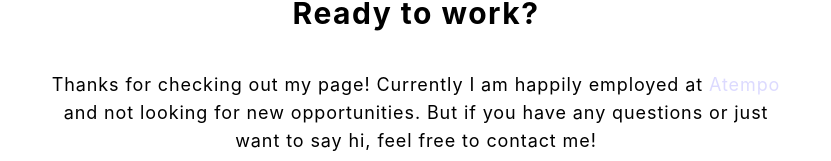
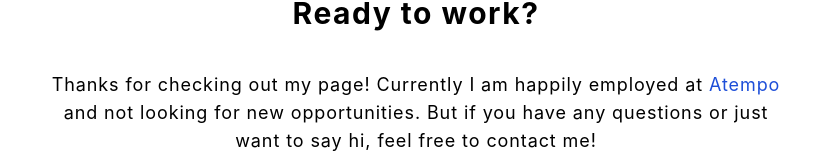
Before and after one commit to mischulz14/ms-portfolio, a Next.js app: page / in a window 1280 px wide. Shown: the part 3041-3202 px from the top of the page, without its empty margins (224-1055 px from the left). Built offline with nearby package versions, Linux system fonts and the light colour scheme.

Commit message:
fix link color

```diff
--- a/components/Contact.js
+++ b/components/Contact.js
@@ -19,7 +19,7 @@ function Contact() {
             <p className="mb-8 text-lg description">
               Thanks for checking out my page! Currently I am happily employed
               at{' '}
-              <a className="text-[#6b63ff3d]" href="https://www.atempo.at/">
+              <a className="text-blue-700" href="https://www.atempo.at/">
                 Atempo
               </a>{' '}
               and not looking for new opportunities. But if you have any
```
